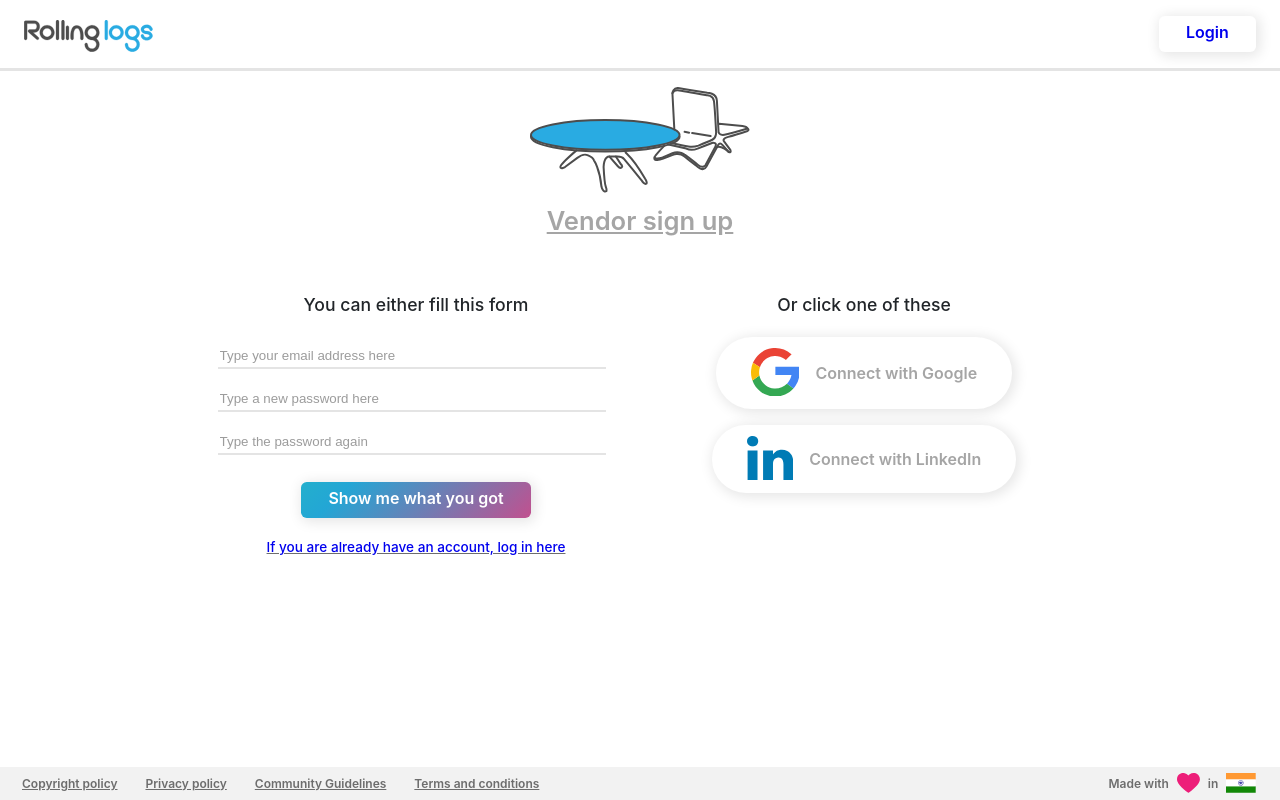
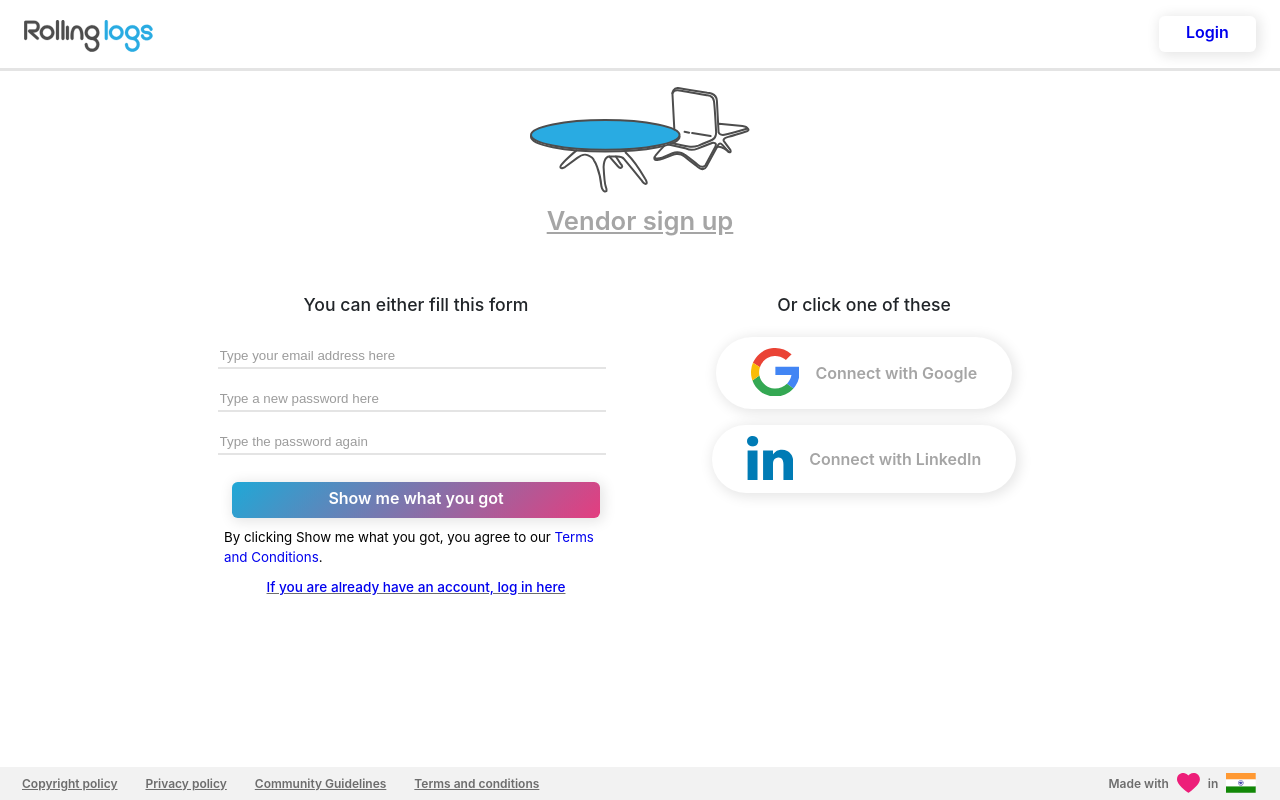
Before and after one commit to Pravasith/rl-frontend1, a Next.js app: page /register in a window 1280 px wide. Built offline with nearby package versions, Linux system fonts and the light colour scheme.

Commit message:
added T&C statement in register page

```diff
--- a/src/components/common/signUp.js
+++ b/src/components/common/signUp.js
@@ -479,6 +479,7 @@ export default class SignUp extends React.Component{
 
                                 <span></span>
 
+                                <div className="letsGoButtonContainer">
                                     <div
                                         className= "letsGoButton"
                                         onClick= { () => this.validateAndSubmit() }
@@ -486,6 +487,14 @@ export default class SignUp extends React.Component{
                                         <GradientButton>
                                                 Show me what you got
                                         </GradientButton>
+                                    </div>
+
+                                    <small>By clicking Show me what you got, you agree to our
+                                        <a
+                                            href="https://s3.amazonaws.com/xi-upload/terms-conditions/Tscalehub-+Terms+and+Conditions+version+1.0.pdf"
+                                            target="_blank"
+                                        > Terms and Conditions</a>.
+                                    </small>
                                 </div>
 
                                 <div
```
Also changed, not shown: src/components/authComponents/vendor/editProductDetails.js. Lines whose indentation alone changed are shown as unchanged.
